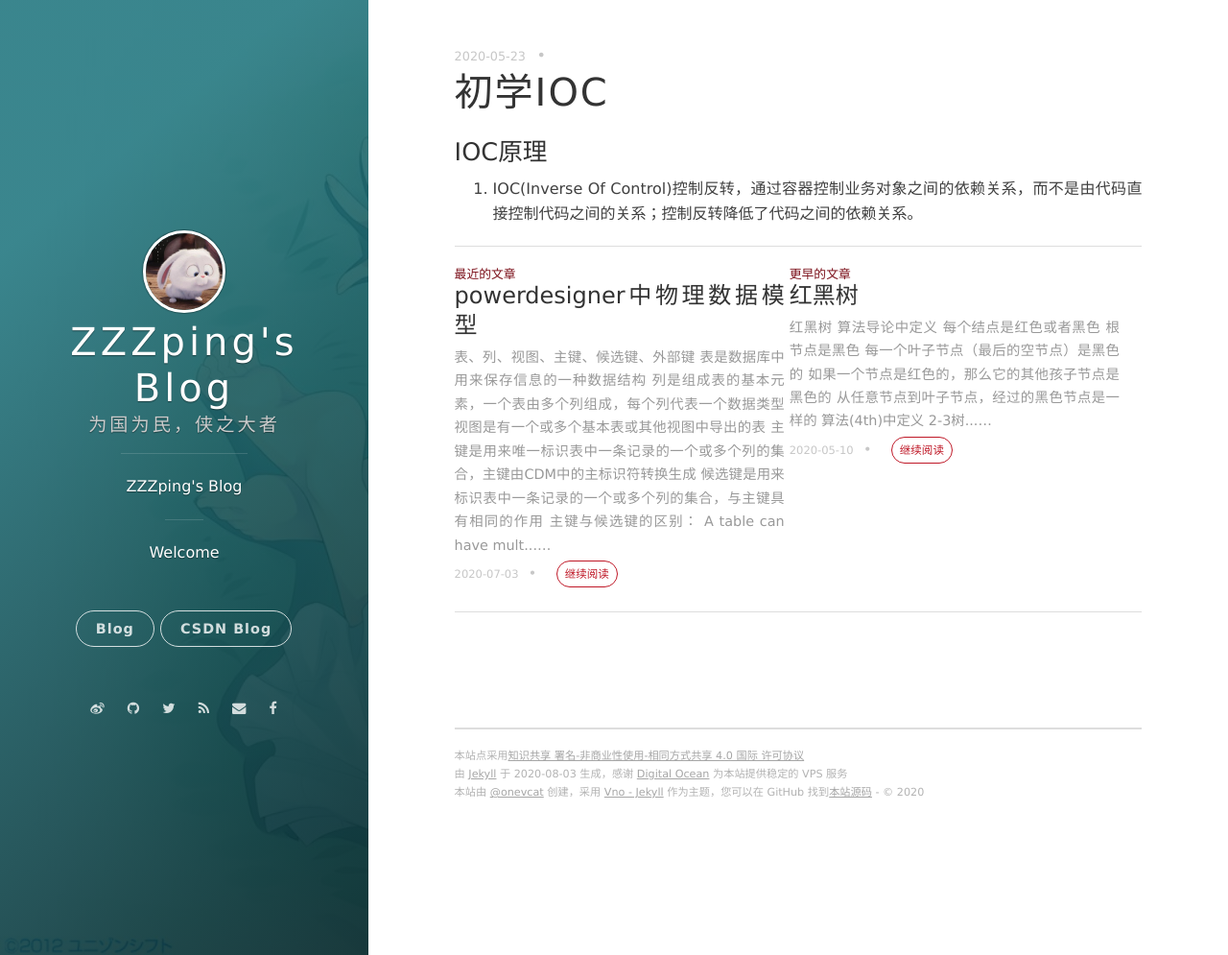
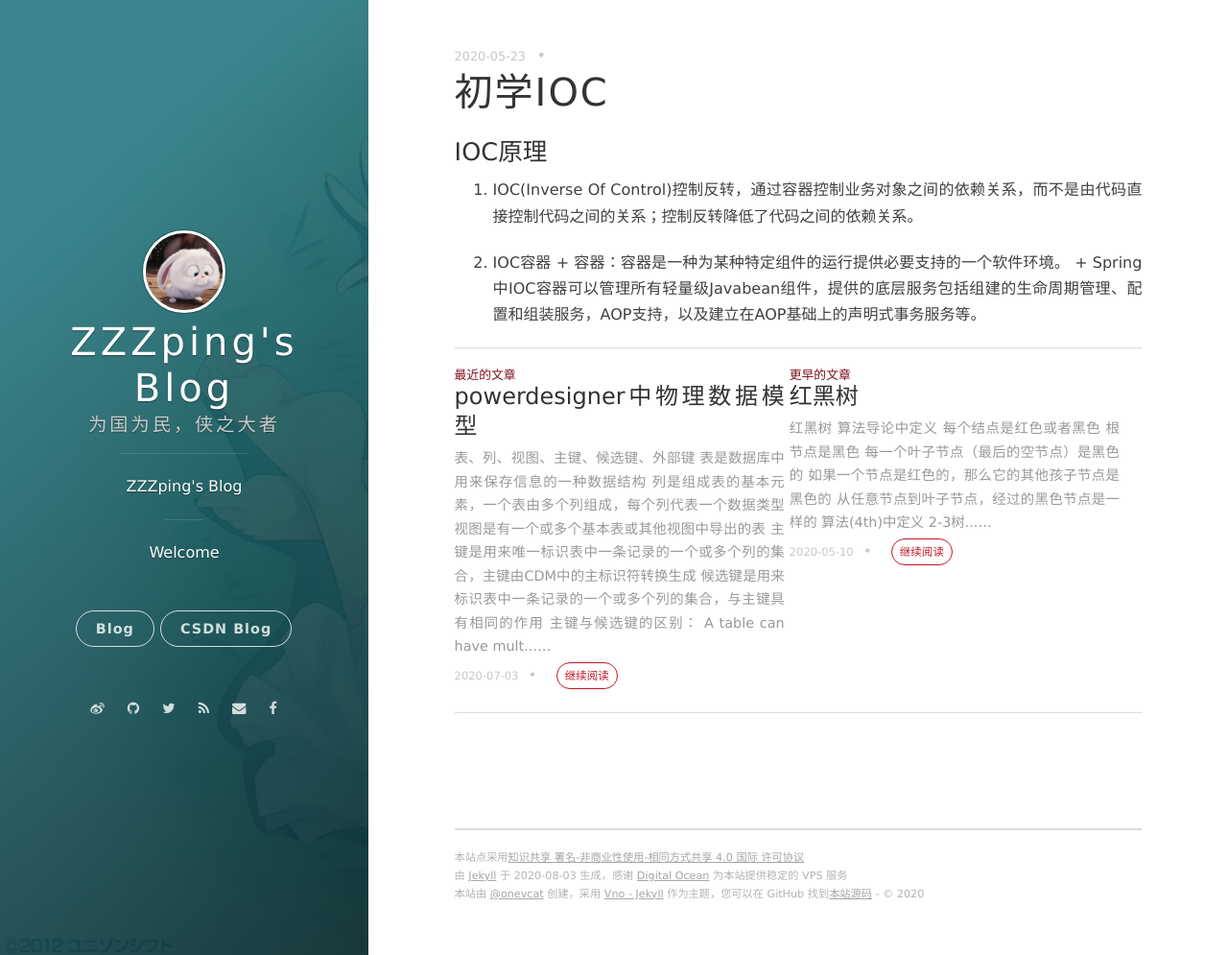
Before and after one commit to ZZZping/ZZZping.github.io, a Jekyll site: the page built from _posts/2020-05-23-Spring之IOC.md, in a window 1280 px wide and 995 px high. Shown: the whole window at 96% size. Built offline with Jekyll 4.4.1, drawn with Linux system fonts in a browser that asks for light colours; nearby versions of some CDN libraries; comment, search, counter and statistics services are not loaded.

Commit message:
IoC容器概念

```diff
--- a/_posts/2020-05-23-Spring之IOC.md
+++ b/_posts/2020-05-23-Spring之IOC.md
@@ -7,3 +7,7 @@ date: 2020-05-23 15:24:24.000000000 +09:00
 ### IOC原理
 
    1. IOC(Inverse Of Control)控制反转，通过容器控制业务对象之间的依赖关系，而不是由代码直接控制代码之间的关系；控制反转降低了代码之间的依赖关系。
+
+   2. IOC容器
+     + 容器：容器是一种为某种特定组件的运行提供必要支持的一个软件环境。
+     + Spring中IOC容器可以管理所有轻量级Javabean组件，提供的底层服务包括组建的生命周期管理、配置和组装服务，AOP支持，以及建立在AOP基础上的声明式事务服务等。
```
